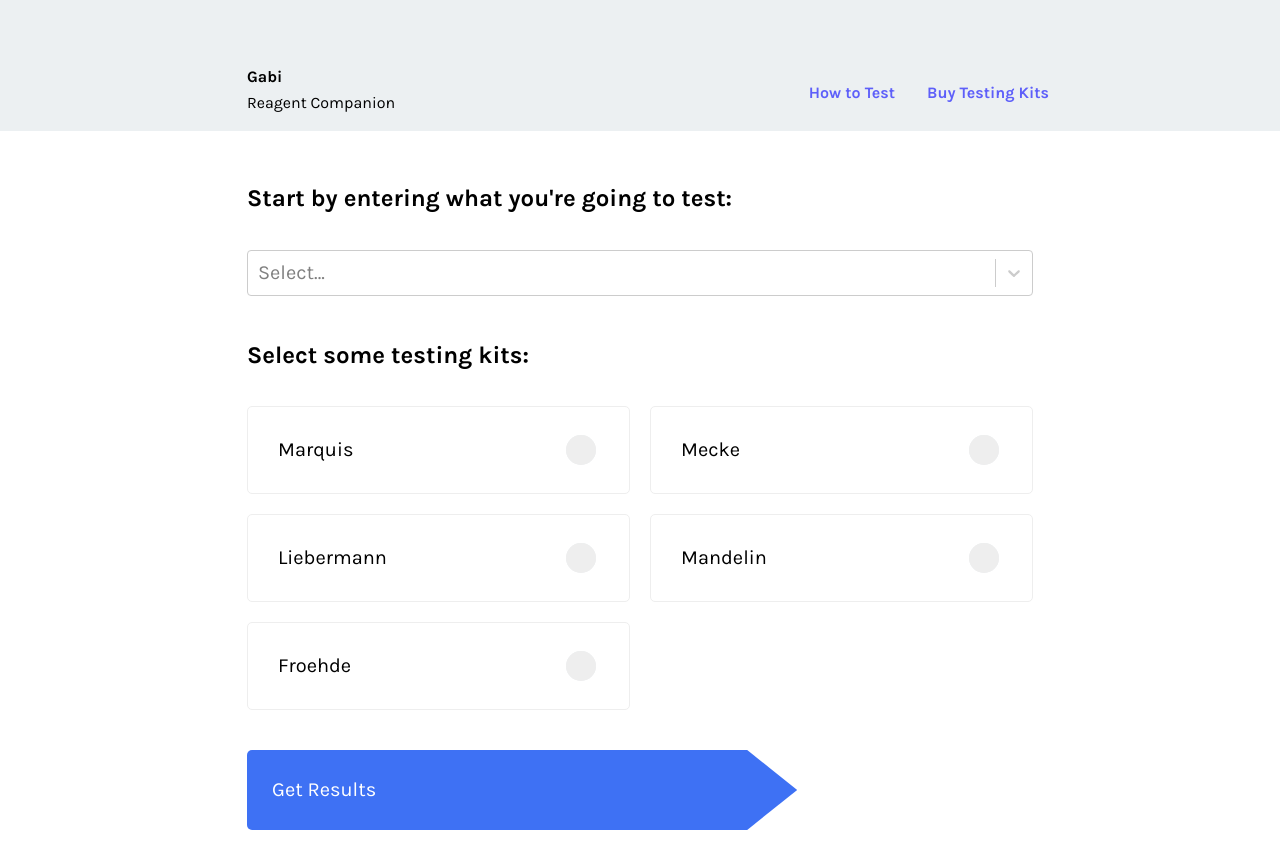
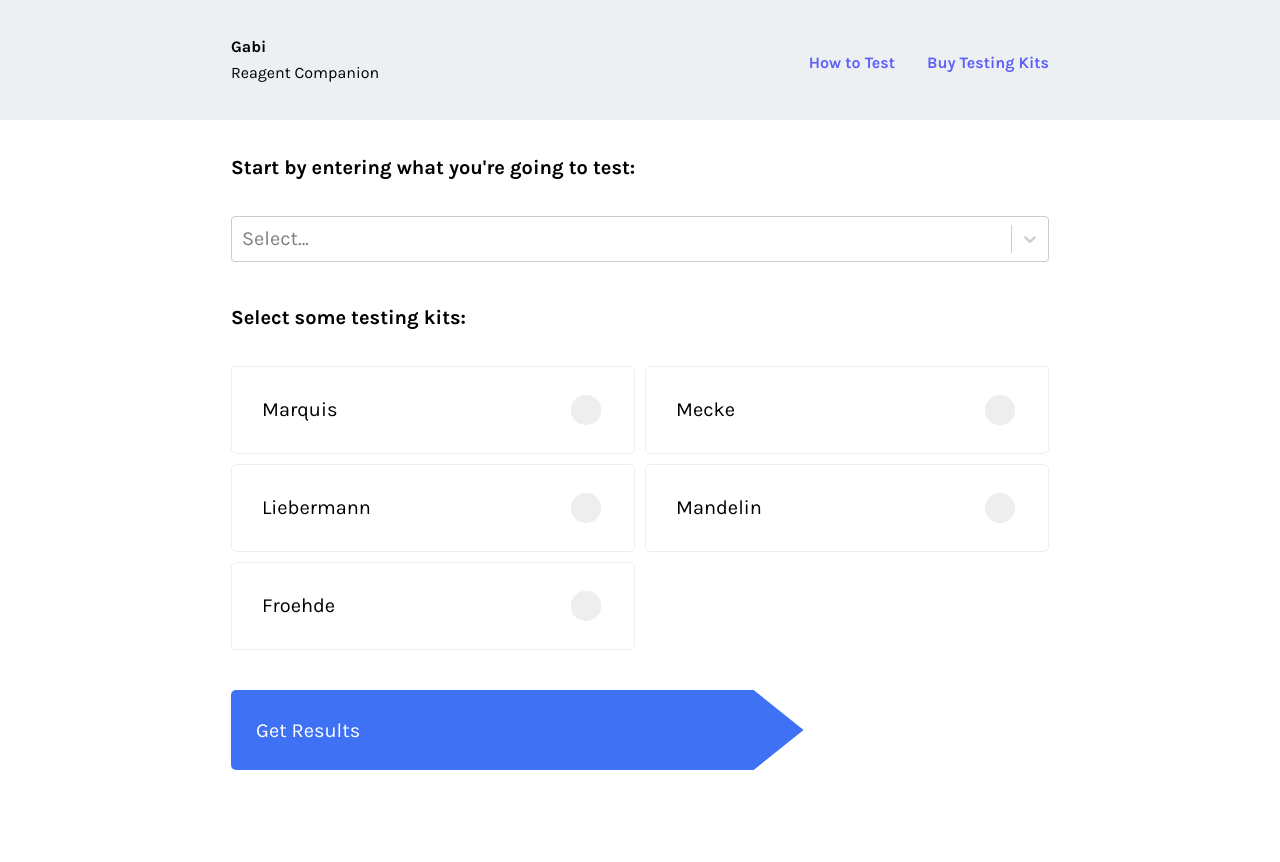
Before and after one commit to thompson-mcdonald/reagent, a React (Create React App) app: page /form in a window 1280 px wide. After the commit the page ends 800 px from the top, so only its background shows below. Built offline with nearby package versions, Linux system fonts and the light colour scheme.

Commit message:
small aesthetic changes

```diff
--- a/src/components/Header/Header.jsx
+++ b/src/components/Header/Header.jsx
@@ -3,8 +3,11 @@ import { Link } from "react-router-dom";
 import styled from "styled-components";
 
 const Header = styled.header`
+  height: 120px;
   background: var(--color-light-grey);
-  padding-top: 3rem;
+  @media screen and (min-width: 750px) {
+    padding-top: 18px;
+  }
 `;
 
 const Brand = styled.a`
@@ -19,15 +22,20 @@ const HeaderContainer = styled.div`
   width: 90%;
   max-width: 850px;
   margin: 0 auto;
-  padding: 1rem 2rem;
+  padding: 1rem;
   position: relative;
 `;
 
 const Navigation = styled.div`
   position: absolute;
-  top: 0;
-  right: 0;
+  top: 40px;
+  left: 0;
   padding: 2rem 0;
+  @media screen and (min-width: 750px) {
+    right: 0;
+    left: auto;
+    top: 0;
+  }
 `;
 
 const NavLink = styled.a`
--- a/src/components/ReagentCheckbox/ReagentCheckbox.jsx
+++ b/src/components/ReagentCheckbox/ReagentCheckbox.jsx
@@ -2,16 +2,20 @@ import React from "react";
 import styled from "styled-components";
 
 const Option = styled.label`
-  padding: 25px 30px;
+  padding: 15px 20px;
   display: flex;
   border: 1px solid #eee;
   border-radius: 5px;
   align-items: center;
   text-align: right;
   text-transform: capitalize;
-  font-size: 20px;
+  font-size: 16px;
   &:hover {
     cursor: pointer;
+  }
+  @media screen and (min-width: 750px) {
+    font-size: 20px;
+    padding: 25px 30px;
   }
 `;
 
@@ -30,8 +34,8 @@ const Checkbox = styled.input.attrs({
    display: inline-block;
    vertical-align: middle;
    background: #eee;
-   width: 30px;
-   height: 30px;
+   width: 18px;
+   height: 18px;
    border-radius: 200%;
  }
  &:checked:before {
@@ -49,6 +53,13 @@ const Checkbox = styled.input.attrs({
  &:focus {
    outline: none;
  }
+ @media screen and (min-width: 750px) {
+
+     &:before {
+      width: 30px;
+      height: 30px;
+    }
+ }
 `;
 
 export default ({ reagent, handleChange }) => (
--- a/src/components/Wrapper/Wrapper.jsx
+++ b/src/components/Wrapper/Wrapper.jsx
@@ -5,5 +5,5 @@ export default styled.main`
   width: 90%;
   max-width: 850px;
   margin: 0 auto;
-  padding: 2rem;
+  padding: 1rem;
 `;
--- a/src/pages/Form/Form.jsx
+++ b/src/pages/Form/Form.jsx
@@ -23,18 +23,21 @@ const Qwrapper = styled.div`
 const Question = styled.h2`
   margin-bottom: 2rem;
   margin-top: 1rem;
+  font-size: 20px;
+
 `;
 
 const ReagentOptions = styled.div`
   display: grid;
   grid-template-columns: repeat(2, 1fr);
-  grid-gap: 20px;
+  grid-gap: 10px;
+
 `;
 
 const Selector = styled(Select)`
-  font-size: 20px;
-  &.Select--multi {
-    padding: 20px;
+  font-size: 14px;
+  @media screen and (min-width: 750px) {
+    font-size: 20px;
   }
 `;
 
```
